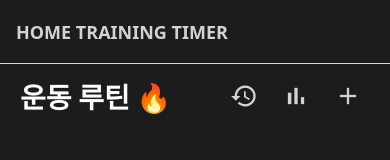
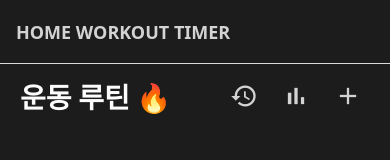
Before and after one commit to Hyun642/workout-TImer, a React Native app in the folder a0-project/: screen / in a window 390 px wide. Shown: the top 160 px of the page. Built offline with nearby package versions, Linux system fonts and the light colour scheme.

Commit message:
fix: 용어 변경

```diff
--- a/a0-project/App.tsx
+++ b/a0-project/App.tsx
@@ -27,7 +27,7 @@ export default function App() {
                          <Stack.Screen
                               name="Home"
                               component={HomeScreen}
-                              options={{ title: "HOME TRAINING TIMER", headerShown: true }}
+                              options={{ title: "HOME WORKOUT TIMER", headerShown: true }}
                          />
                          <Stack.Screen name="History" component={HistoryScreen} options={{ title: "운동 기록" }} />
                     </Stack.Navigator>
```
